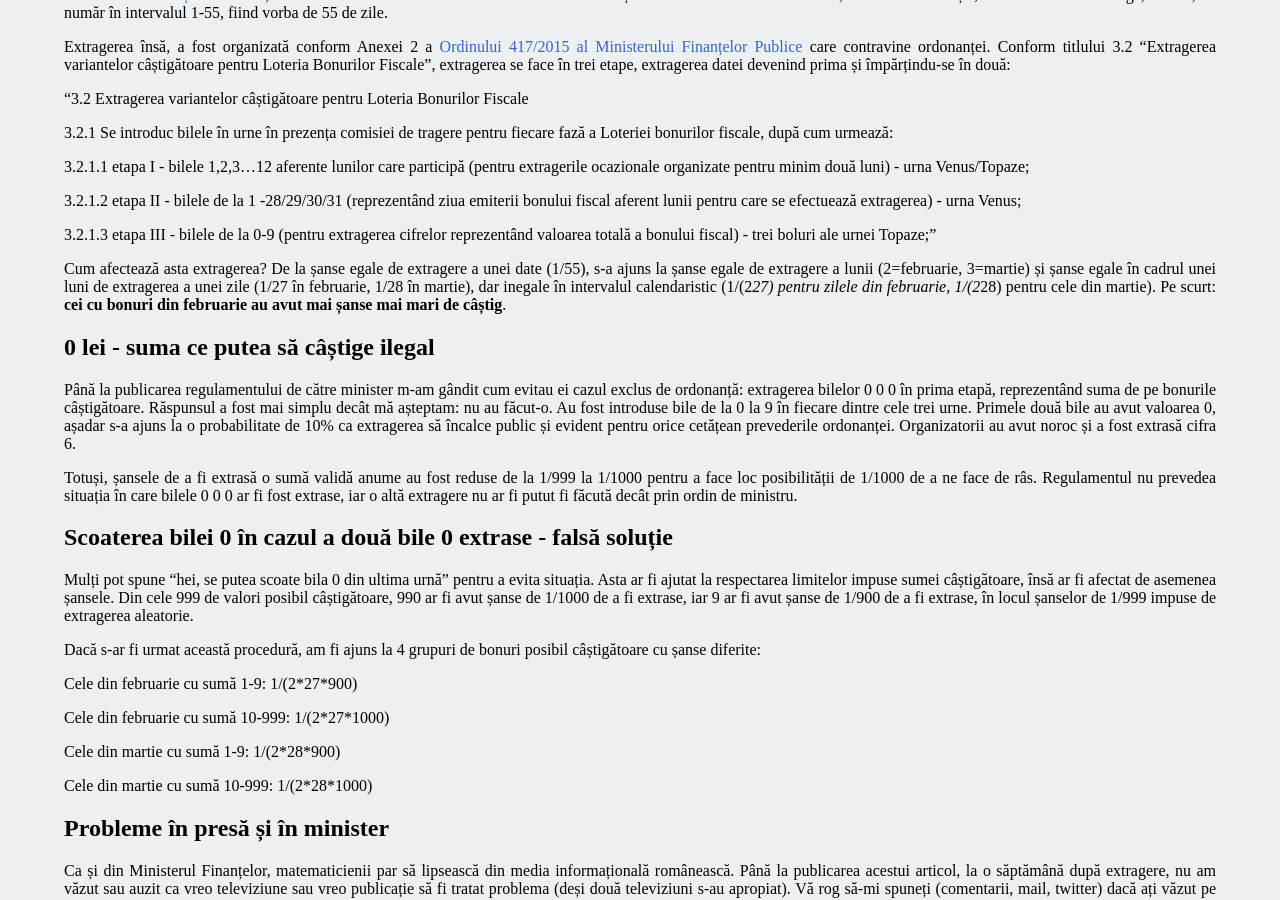
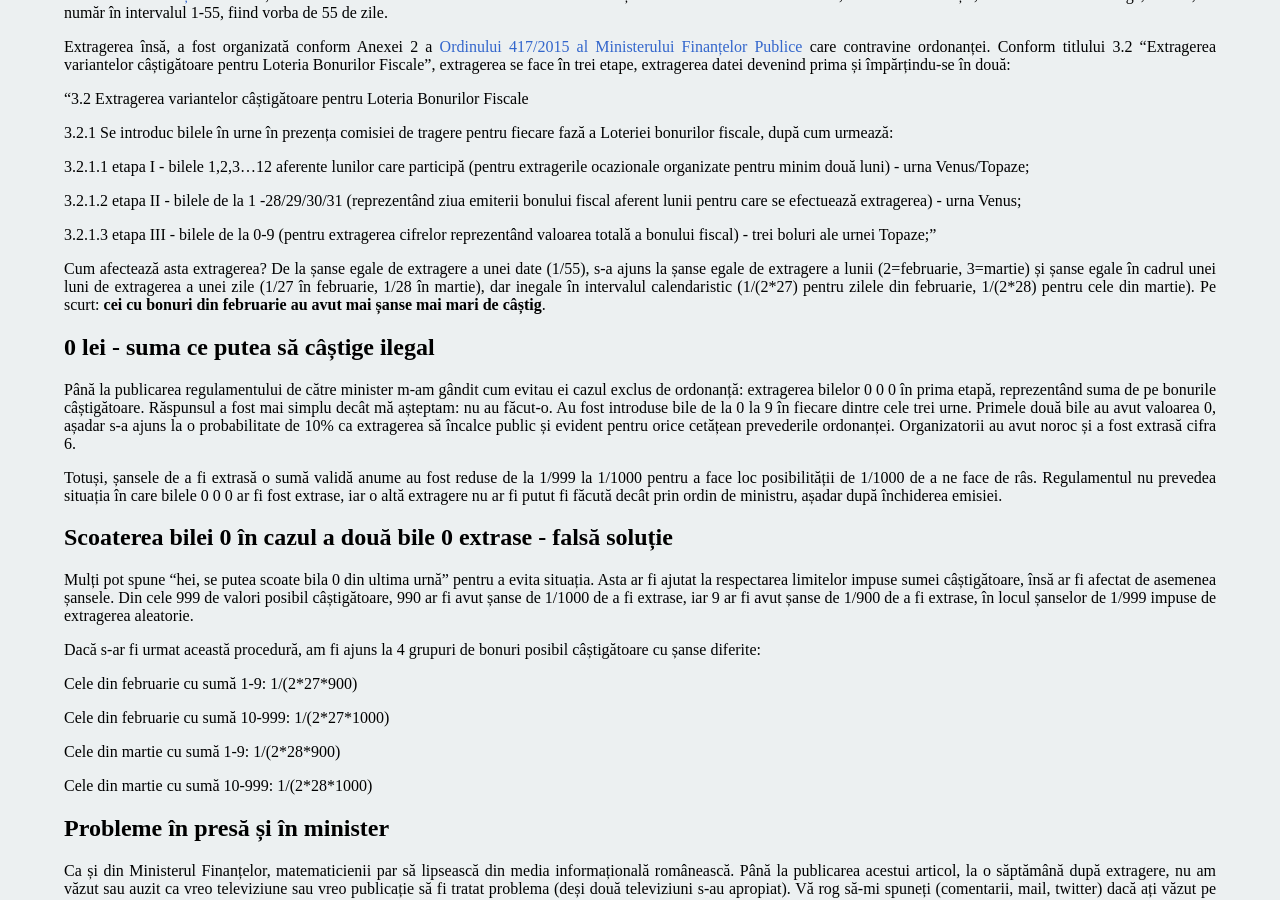
Before and after one commit to AlexandruMihailescu/alexandrumihailescu.github.com, a Jekyll site: the page built from _posts/2015-04-20-extragere-incorecta-loteria-bonurilor.md, in a window 1280 px wide and 900 px high, scrolled down 1014 px. Built offline with Jekyll 4.4.1, drawn with Linux system fonts in a browser that asks for light colours; nearby versions of some CDN libraries; Markdown is read by kramdown in place of the engine named in the settings; comment, search, counter and statistics services are not loaded.

Commit message:
escaped other characters

```diff
--- a/_posts/2015-04-20-extragere-incorecta-loteria-bonurilor.md
+++ b/_posts/2015-04-20-extragere-incorecta-loteria-bonurilor.md
@@ -41,13 +41,13 @@ Extragerea însă, a fost organizată conform Anexei 2 a [Ordinului 417/2015 al
 
 3.2.1.3 etapa III - bilele de la 0-9 (pentru extragerea cifrelor reprezentând valoarea totală a bonului fiscal) - trei boluri ale urnei Topaze;"
 
-Cum afectează asta extragerea? De la șanse egale de extragere a unei date (1/55), s-a ajuns la șanse egale de extragere a lunii (2=februarie, 3=martie) și șanse egale în cadrul unei luni de extragerea a unei zile (1/27 în februarie, 1/28 în martie), dar inegale în intervalul calendaristic (1/(2*27) pentru zilele din februarie, 1/(2*28) pentru cele din martie). Pe scurt: <strong>cei cu bonuri din februarie au avut mai șanse mai mari de câștig</strong>.
+Cum afectează asta extragerea? De la șanse egale de extragere a unei date (1/55), s-a ajuns la șanse egale de extragere a lunii (2=februarie, 3=martie) și șanse egale în cadrul unei luni de extragerea a unei zile (1/27 în februarie, 1/28 în martie), dar inegale în intervalul calendaristic (1/(2\*27) pentru zilele din februarie, 1/(2\*28) pentru cele din martie). Pe scurt: <strong>cei cu bonuri din februarie au avut mai șanse mai mari de câștig</strong>.
 
 <h2><strong>0 lei - suma ce putea să câștige ilegal</strong></h2>
 
 Până la publicarea regulamentului de către minister m-am gândit cum evitau ei cazul exclus de ordonanță: extragerea bilelor 0 0 0 în prima etapă, reprezentând suma de pe bonurile câștigătoare. Răspunsul a fost mai simplu decât mă așteptam: nu au făcut-o. Au fost introduse bile de la 0 la 9 în fiecare dintre cele trei urne. Primele două bile au avut valoarea 0, așadar s-a ajuns la o probabilitate de 10% ca extragerea să încalce public și evident pentru orice cetățean prevederile ordonanței. Organizatorii au avut noroc și a fost extrasă cifra 6.
 
-Totuși, șansele de a fi extrasă o sumă validă anume au fost reduse de la 1/999 la 1/1000 pentru a face loc posibilității de 1/1000 de a ne face de râs. Regulamentul nu prevedea situația în care bilele 0 0 0 ar fi fost extrase, iar o altă extragere nu ar fi putut fi făcută decât prin ordin de ministru.
+Totuși, șansele de a fi extrasă o sumă validă anume au fost reduse de la 1/999 la 1/1000 pentru a face loc posibilității de 1/1000 de a ne face de râs. Regulamentul nu prevedea situația în care bilele 0 0 0 ar fi fost extrase, iar o altă extragere nu ar fi putut fi făcută decât prin ordin de ministru, așadar după închiderea emisiei.
 
 <h2><strong>Scoaterea bilei 0 în cazul a două bile 0 extrase - falsă soluție</strong></h2>
 
```
